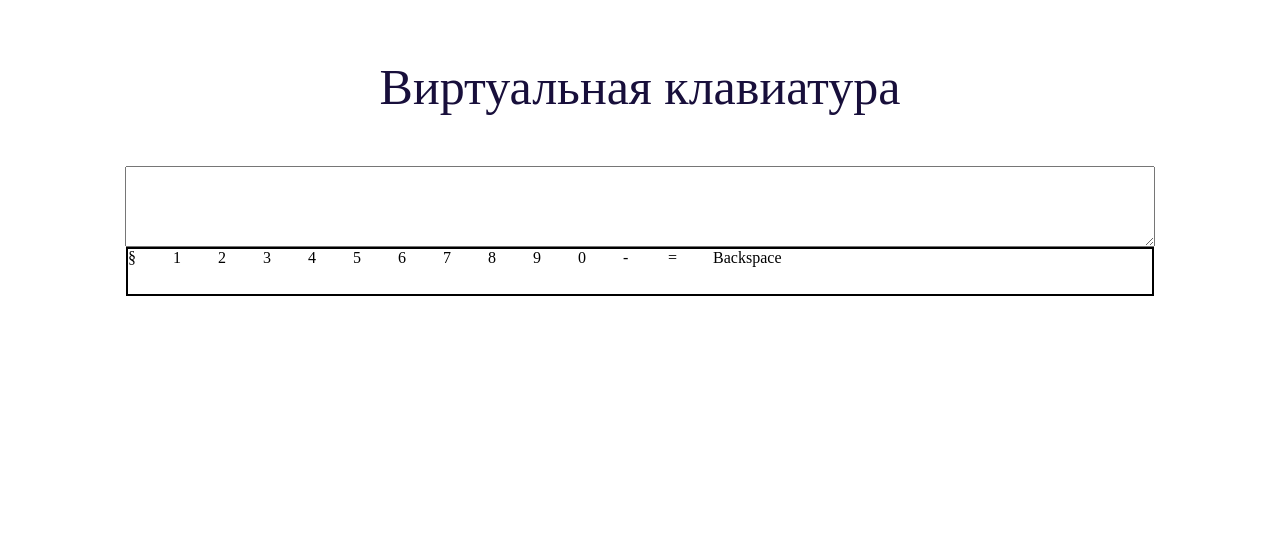
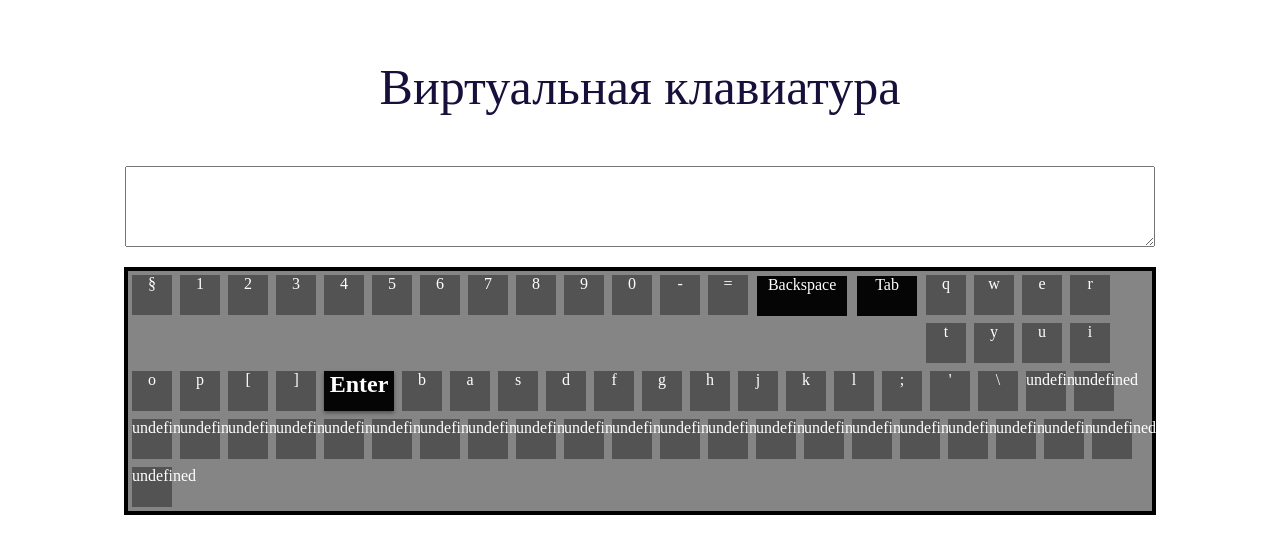
Before and after one commit to leonizis/virtual-keyboard, a website: page index.html in a window 1280 px wide. Drawn offline with Linux system fonts and the light colour scheme.

Commit message:
feat: keyboard block 3 line

```diff
--- a/script.js
+++ b/script.js
@@ -1,6 +1,11 @@
 //добавляем массив с кодами клавиатуры
-let codeDown = ["IntlBackslash", "Digit1", "Digit2", "Digit3", "Digit4", "Digit5", "Digit6", "Digit7", "Digit8", "Digit9", "Digit0", "Minus", "Equal", "Backspace"];
-let keyDown = ["§", "1", "2", "3", "4", "5", "6", "7", "8", "9", "0", "-", "=", "Backspace"];
+let codeDown = ["IntlBackslash", "Digit1", "Digit2", "Digit3", "Digit4", "Digit5", "Digit6", "Digit7", "Digit8", "Digit9", "Digit0", "Minus", "Equal", "Backspace",
+                "Tab",'KeyQ', 'KeyW', 'KeyE', 'KeyR', 'KeyT', 'KeyY', 'KeyU', 'KeyI', 'KeyO', 'KeyP', 'BracketLeft', 'BracketRight', "Enter",
+                "CapsLock", 'KeyA', 'KeyA', 'KeyS', 'KeyD', 'KeyF', 'KeyG', 'KeyH', 'KeyJ', 'KeyK', 'KeyL', 'Semicolon', 'Quote',
+];
+let keyDown = ["§", "1", "2", "3", "4", "5", "6", "7", "8", "9", "0", "-", "=", "Backspace",
+               "Tab", 'q', 'w', 'e', 'r', 't', 'y', 'u', 'i', 'o', 'p', '[', ']', "Enter",
+            ,'b','a', 's', 'd', 'f', 'g', 'h', 'j', 'k', 'l', ';', "'", '\\'];
 
 let container = document.createElement("div");
 container.setAttribute("class", "container");
@@ -23,14 +28,29 @@ container.appendChild(textarea);
 let keyboardBlock = document.createElement("div");
 keyboardBlock.classList.add("keyboard-block", "keyboard");
 container.appendChild(keyboardBlock);
-//добавляем кнопки
-for (let i = 0; i < keyDown.length; i++){
-    let key = document.createElement("div");
-    key.classList.add("keyboard", "key", codeDown[i]);
-    keyboardBlock.appendChild(key);
-    key.innerHTML = keyDown[i]
-    console.log(key)
+// добавляем разметку по рядам
+let keyboardKeys = [];
+let rowSizes = [14, 14, 14, 13, 10]; // колличество кнопок в каждом ряду
+
+for (let i = 0; i < 5; i++) {
+    let keyboardRow = document.createElement("div");
+    keyboardRow.classList.add("keyboard-row");
+    keyboardBlock.appendChild(keyboardRow);
+
+    let rowKeys = [];
+    let numKeys = rowSizes[i];
+    for (let j = 0; j < numKeys; j++) {
+        let key = document.createElement("div");
+        key.classList.add("key", codeDown[j + i * 14 + (i > 1 ? 1 : 0)]); // ищем индексы для строк 3-4-5
+        keyboardRow.appendChild(key);
+        key.innerHTML = keyDown[j + i * 14 + (i > 1 ? 1 : 0)];
+        rowKeys.push(key);
+    }
+
+    keyboardKeys.push(rowKeys);
 }
+
+
 
 
 
@@ -44,8 +64,8 @@ for (let i = 0; i < keyDown.length; i++){
 //
 document.onkeypress = function(event){
     console.log(event);
-    keyboard.push(event.key);
-    key.push(event.code);
-    console.log(keyboard);
-    console.log(key);
+    keyDown.push(event.key);
+    codeDown.push(event.code);
+    console.log(keyDown);
+    console.log(codeDown);
 }
--- a/style.css
+++ b/style.css
@@ -15,12 +15,45 @@
     width: 90%;
 }
 .keyboard-block{
+    margin: 20px 0 0 0;
     width: 90%;
-    border: 2px solid #000;
+    border: 4px solid #000;
+    background-color: #868585;
 }
 
 .key{
+    text-align: center;
     float: left;
-    width: 45px;
-    height: 45px;
+    width: 40px;
+    height: 40px;
+    background-color: #535353;
+    color: #fff;
+    margin: 4px;
 }
+.Backspace{
+    float: left;
+    width: 90px;
+    height: 40px;
+    background-color: #060505;
+    color: #fff;
+    margin: 5px;
+}
+.Tab{
+    float: left;
+    width: 60px;
+    height: 40px;
+    background-color: #060505;
+    color: #fff;
+    margin: 5px;
+}
+.Enter{
+    width: 70px;
+    height: 40px;
+    background-color: #060505;
+    border: none;
+    color: #fff;
+    font-size: 24px;
+    font-weight: bold;
+    box-shadow: 0 2px 4px rgba(0,0,0,0.4);
+
+}
```
